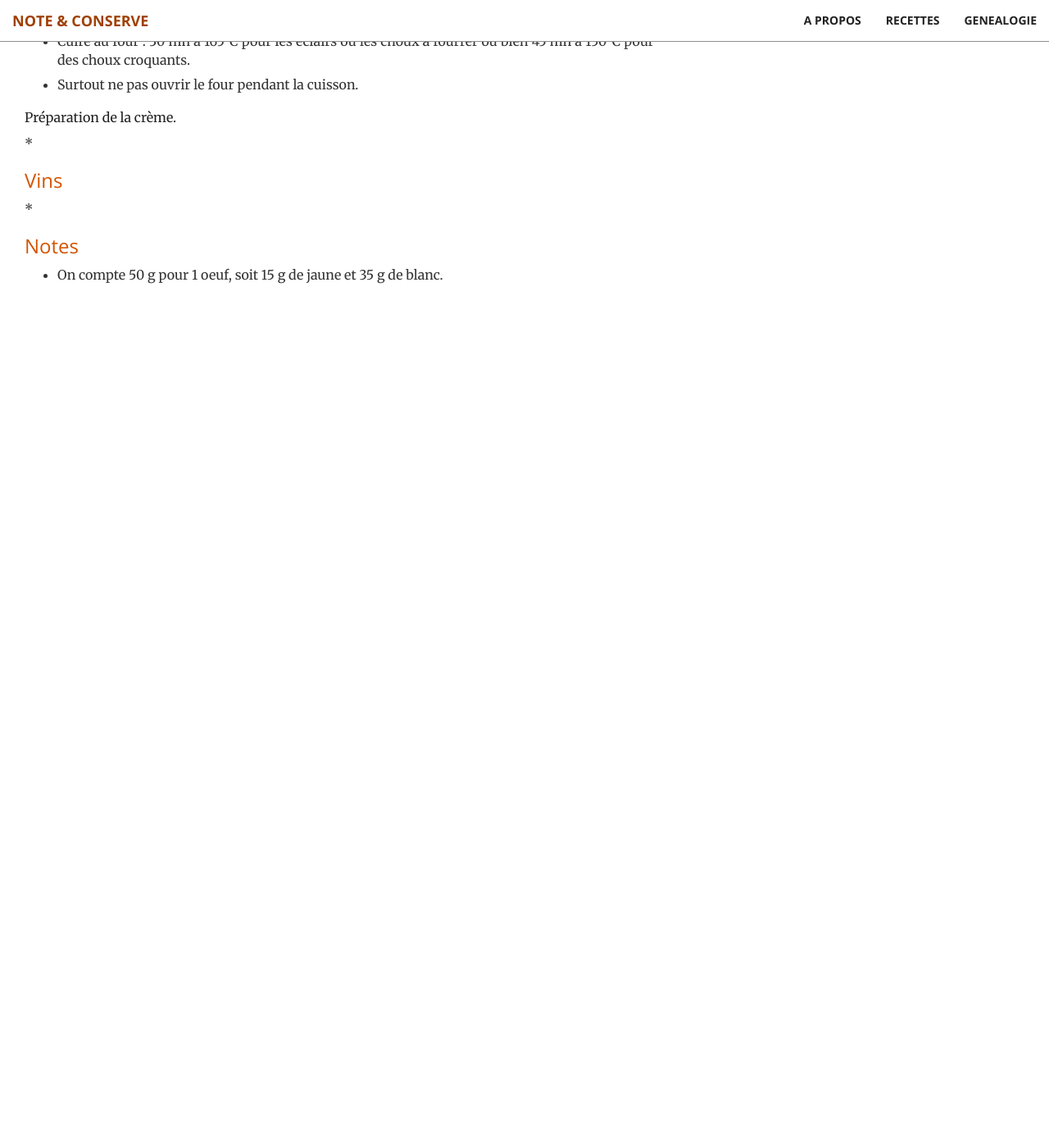
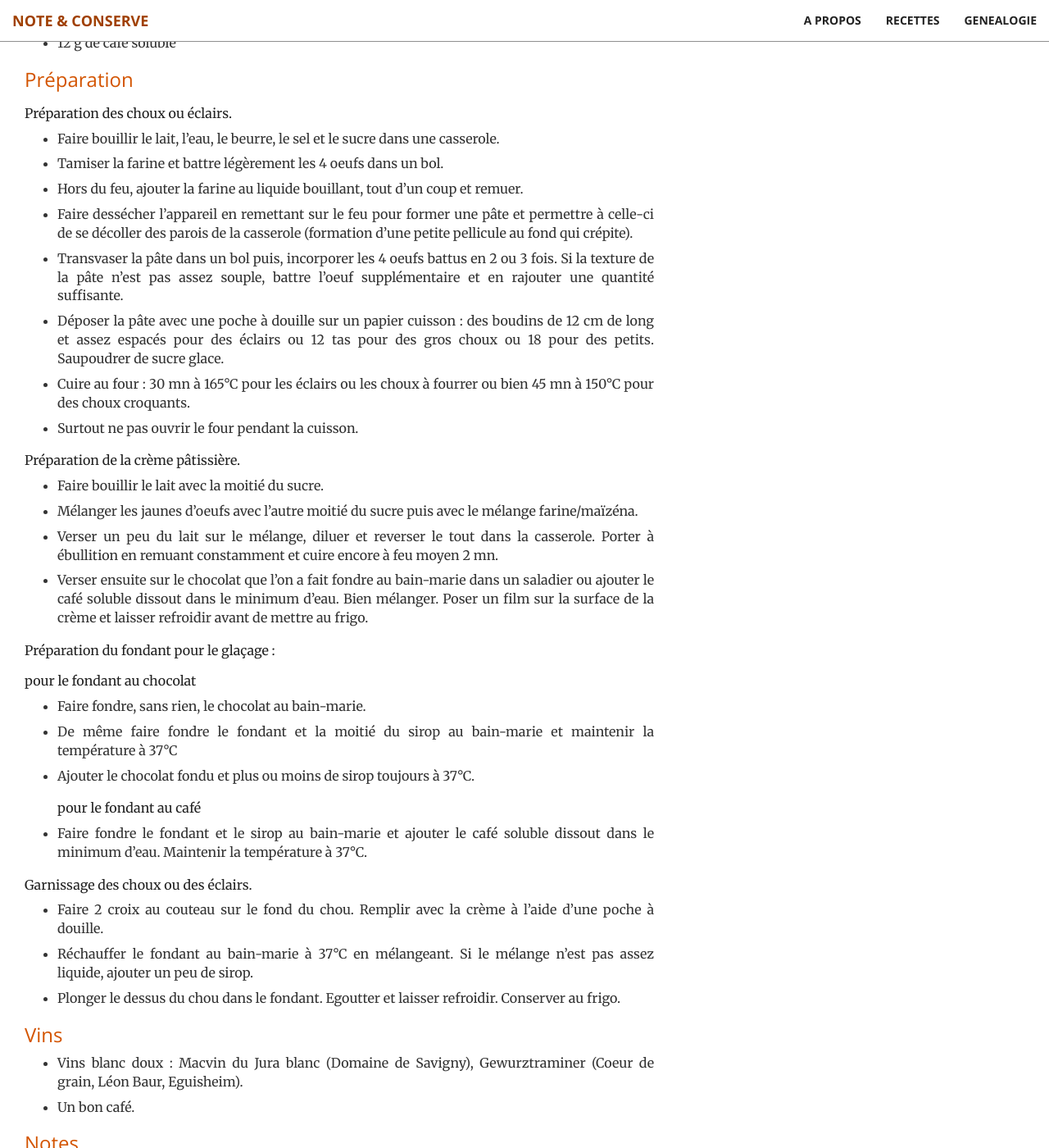
Before and after one commit to brignogan/brignogan.github.io, a Jekyll site: the page built from _posts/2020-04-09-choux-et-éclairs.md, in a window 1280 px wide and 1400 px high, scrolled down 1285 px. Shown: the whole window at 82% size. Built offline with Jekyll 4.4.1, drawn with Linux system fonts in a browser that asks for light colours; before the commit the page ends 1662 px from its top, so only the background shows below that; some of the changed text lies outside the part shown.

Commit message:
Update 2020-04-09-choux-et-éclairs.md
complément de la recette

```diff
--- a/_posts/2020-04-09-choux-et-éclairs.md
+++ b/_posts/2020-04-09-choux-et-éclairs.md
@@ -4,15 +4,15 @@ title: Choux et éclairs
 tag_category: famille
 tag_plat: dessert
 image: img/recette/eclair.png
-temps_preparation: 30
+temps_preparation: 60
 temps_cuisson: 45
 temps_repos: '-'
 nbre_personne: ‘pour 15-16 pièces de 12 cm’
 ---
-Maëlle ayant participé à un atelier de pâtisserie chez Le Nôtre, elle en a rapporté la recette de la pâte à choux, la base de la préparation des choux, des éclairs ou du Saint-Honoré.
+Maëlle qui a participé à un atelier de pâtisserie chez Le Nôtre, en a rapporté la recette de la pâte à choux, la base de la préparation des choux, des éclairs ou du Saint-Honoré.
 
 ### Ingrédients
-#### pour la pâte :
+#### pour la pâte à choux :
 * 110 g d'eau
 * 110 g de lait entier
 * 90 g de beurre doux
@@ -21,8 +21,21 @@ Maëlle ayant participé à un atelier de pâtisserie chez Le Nôtre, elle en a
 * 110 g de farine (type 55)
 * 4 oeufs + 1 oeuf
 
-#### pour la crème :
-*
+#### pour la crème pâtissière au chocolat ou au café (à préparer la veille) :
+* 500 g de lait entier
+* 90 g de sucre semoule
+* 30 g de "poudre à flan" = 15 g de farine + 15 g de maîzéna
+* 65 g de jaunes d'oeufs (4 gros oeufs)
+* 130 g de chocolat à 55%
+#### ou
+* 10 g de café soluble
+
+#### pour le fondant au chocolat ou au café :
+* 250 g de fondant blanc
+* 75 g de "sirop de base" = 43 g de sucre + 32 g d'eau
+* 75 g de chocolat noir 50%
+#### ou
+* 12 g de café soluble
 
 ### Préparation
 #### Préparation des choux ou éclairs.
@@ -31,15 +44,32 @@ Maëlle ayant participé à un atelier de pâtisserie chez Le Nôtre, elle en a
 * Hors du feu, ajouter la farine au liquide bouillant, tout d'un coup et remuer.
 * Faire dessécher l'appareil en remettant sur le feu pour former une pâte et permettre à celle-ci de se décoller des parois de la casserole (formation d'une petite pellicule au fond qui crépite).
 * Transvaser la pâte dans un bol puis, incorporer les 4 oeufs battus en 2 ou 3 fois. Si la texture de la pâte n'est pas assez souple, battre l'oeuf supplémentaire et en rajouter une quantité suffisante.
-* Déposer la pâte avec une poche à douille sur un papier cuisson : des boudins de 12 cm de long et assez espacés pour des éclairs ou 12 tas pour des gros choux ou 18 pour des petits.
+* Déposer la pâte avec une poche à douille sur un papier cuisson : des boudins de 12 cm de long et assez espacés pour des éclairs ou 12 tas pour des gros choux ou 18 pour des petits. Saupoudrer de sucre glace.
 * Cuire au four : 30 mn à 165°C pour les éclairs ou les choux à fourrer ou bien 45 mn à 150°C pour des choux croquants.
 * Surtout ne pas ouvrir le four pendant la cuisson.
 
-#### Préparation de la crème.
-*
+#### Préparation de la crème pâtissière.
+* Faire bouillir le lait avec la moitié du sucre.
+* Mélanger les jaunes d'oeufs avec l'autre moitié du sucre puis avec le mélange farine/maïzéna.
+* Verser un peu du lait sur le mélange, diluer et reverser le tout dans la casserole. Porter à ébullition en remuant constamment et cuire encore à feu moyen 2 mn.
+* Verser ensuite sur le chocolat que l'on a fait fondre au bain-marie dans un saladier ou ajouter le café soluble dissout dans le minimum d'eau. Bien mélanger. Poser un film sur la surface de la crème et laisser refroidir avant de mettre au frigo.
+
+#### Préparation du fondant pour le glaçage :
+#### pour le fondant au chocolat
+* Faire fondre, sans rien, le chocolat au bain-marie.
+* De même faire fondre le fondant et la moitié du sirop au bain-marie et maintenir la température à 37°C
+* Ajouter le chocolat fondu et plus ou moins de sirop toujours à 37°C.
+#### pour le fondant au café
+* Faire fondre le fondant et le sirop au bain-marie et ajouter le café soluble dissout dans le minimum d'eau. Maintenir la température à 37°C.
+
+#### Garnissage des choux ou des éclairs.
+* Faire 2 croix au couteau sur le fond du chou. Remplir avec la crème à l'aide d'une poche à douille.
+* Réchauffer le fondant au bain-marie à 37°C en mélangeant. Si le mélange n'est pas assez liquide, ajouter un peu de sirop.
+* Plonger le dessus du chou dans le fondant. Egoutter et laisser refroidir. Conserver au frigo.
 
 ### Vins
-*
+* Vins blanc doux : Macvin du Jura blanc (Domaine de Savigny), Gewurztraminer (Coeur de grain, Léon Baur, Eguisheim).
+* Un bon café.
 
 ### Notes
 * On compte 50 g pour 1 oeuf, soit 15 g de jaune et 35 g de blanc.
```
